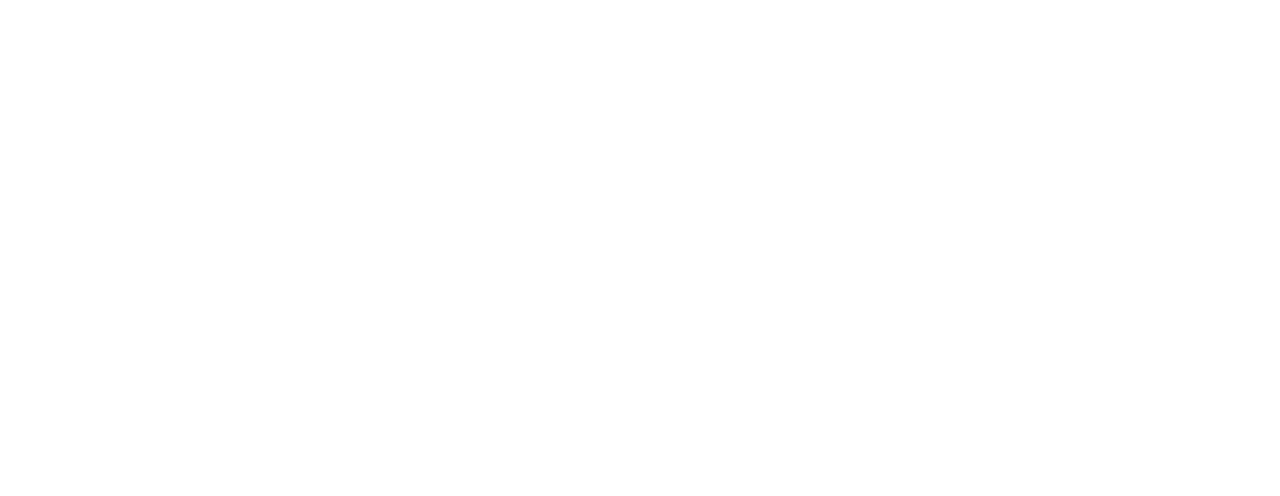
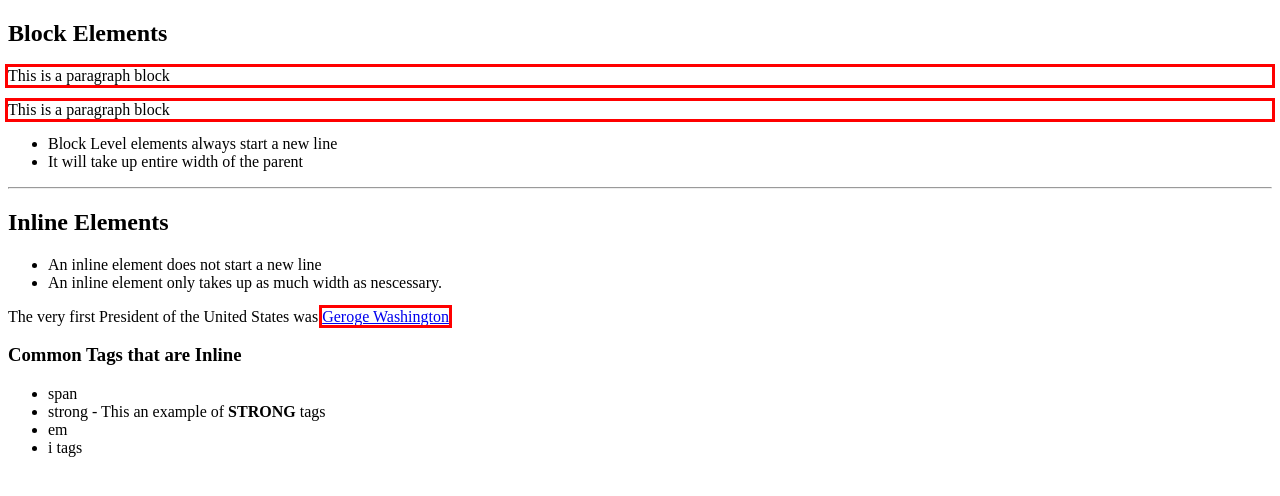
Before and after one commit to rvanarsdall/sdb-nov-2022-unit1, a plain HTML site: page lessons/css-basics/inline-vs-block.html in a window 1280 px wide. Drawn offline with Linux system fonts and the light colour scheme.

Commit message:
added inline elements

```diff
--- /dev/null
+++ b/lessons/css-basics/inline-vs-block.css
@@ -0,0 +1,3 @@
+.outline-box {
+  outline: 3px solid red;
+}
--- a/lessons/css-basics/inline-vs-block.html
+++ b/lessons/css-basics/inline-vs-block.html
@@ -5,10 +5,52 @@
     <meta http-equiv="X-UA-Compatible" content="IE=edge" />
     <meta name="viewport" content="width=device-width, initial-scale=1.0" />
     <title>Inline vs Block Examples</title>
+    <!-- Styling Example on the HTML file (Not external file) -->
+    <!-- <style>
+      .outline-box {
+        outline: 3px solid red;
+      }
+    </style> -->
+    <link rel="stylesheet" href="inline-vs-block.css" />
   </head>
   <body>
     <section>
       <!-- Block Elements -->
+      <h2>Block Elements</h2>
+      <!-- If you find yourself repeating styling code you need to make it a class -->
+      <!--
+        Example of inline styling
+        <p style="outline: 3px solid red">This is a paragraph block</p>
+    -->
+      <p class="outline-box">This is a paragraph block</p>
+      <p class="outline-box">This is a paragraph block</p>
+
+      <ul>
+        <li>Block Level elements always start a new line</li>
+        <li>It will take up entire width of the parent</li>
+      </ul>
+    </section>
+
+    <section>
+      <!-- Inline Elements -->
+      <hr />
+      <h2>Inline Elements</h2>
+      <ul>
+        <li>An inline element does not start a new line</li>
+        <li>An inline element only takes up as much width as nescessary.</li>
+      </ul>
+      <p>
+        The very first President of the United States was
+        <a href="#" class="outline-box">Geroge Washington</a>
+      </p>
+
+      <h3>Common Tags that are Inline</h3>
+      <ul>
+        <li>span</li>
+        <li>strong - This an example of <strong>STRONG</strong> tags</li>
+        <li>em</li>
+        <li>i tags</li>
+      </ul>
     </section>
   </body>
 </html>
```
